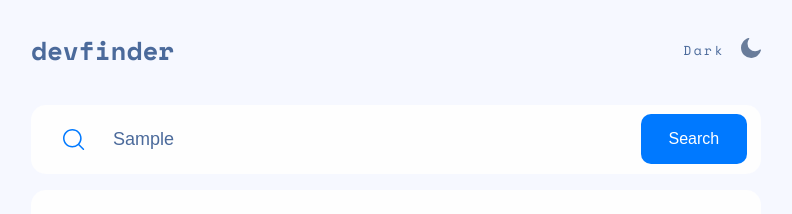
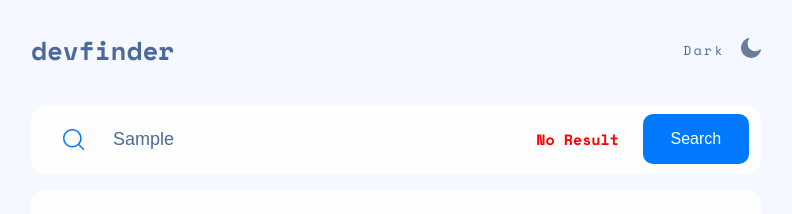
Before and after one commit to yealetssee/github-user-search-app, a React (Vite) app: page / in a window 1536 px wide. Both pictures are taken after typing "Sample" into the empty fields and a click on the button "Search". Shown: the top 214 px of the page, without its empty margins (324-1116 px from the left). Built offline with nearby package versions, Linux system fonts and the light colour scheme; no server answers.

Commit message:
fix:bug fix

```diff
--- a/src/App.css
+++ b/src/App.css
@@ -6,7 +6,7 @@ body {
   --color-font: #4b6a9b;
 }
 
-@media (prefers-color-scheme: dark) {
+@media (prefers-color-scheme) {
   body.dark {
     --color-background-body: #141d2f;
     --color-background-main: #1e2a47;
@@ -91,6 +91,10 @@ main {
 
 .inputDiv img {
   height: 1.7rem;
+}
+
+.inputDiv .button .error {
+  display: none;
 }
 
 .inputDiv button {
@@ -318,4 +322,24 @@ svg {
     background-color: #60abff;
     cursor: pointer;
   }
+
+  .inputDiv button {
+    margin-left: 0;
+  }
+
+  .inputDiv .button .error {
+    color: red;
+    font-size: 1.5rem;
+    font-weight: 700;
+    display: inline;
+  }
+
+  .inputDiv .button {
+    display: flex;
+    align-items: center;
+    justify-content: flex-end;
+    gap: 2.4rem;
+    width: 21.8rem;
+    margin-left: 14rem;
+  }
 }
--- a/src/App.jsx
+++ b/src/App.jsx
@@ -12,6 +12,7 @@ function App() {
   const {
     searchInput,
     searchResult,
+    error,
     searchClickHandler,
     handleInputChange,
     searchEnterHandler,
@@ -65,9 +66,14 @@ function App() {
               onChange={handleInputChange}
               onKeyDown={searchEnterHandler}
             />
-            <button className="btn-search" onClick={searchClickHandler}>
-              Search
-            </button>
+            <div className="button">
+              {error && window.innerWidth >= 1440 && (
+                <span className="error">No Result</span>
+              )}
+              <button className="btn-search" onClick={searchClickHandler}>
+                Search
+              </button>
+            </div>
           </div>
         </div>
         {JSON.stringify(searchResult) == "{}" ? (
--- a/src/hooks/useService.jsx
+++ b/src/hooks/useService.jsx
@@ -4,6 +4,7 @@ import { useState } from "react";
 const useService = () => {
   const [searchInput, setSearchInput] = useState("");
   const [searchResult, setSearchResult] = useState({});
+  const [error, setError] = useState(false);
 
   const fetchUserData = async () => {
     try {
@@ -11,8 +12,10 @@ const useService = () => {
         `https://api.github.com/users/${searchInput}`,
       );
       setSearchResult(response.data);
+      setError(false);
     } catch (error) {
       console.error(error);
+      setError(true);
     }
   };
 
@@ -41,6 +44,7 @@ const useService = () => {
   return {
     searchInput,
     searchResult,
+    error,
     searchClickHandler,
     handleInputChange,
     searchEnterHandler,
```
